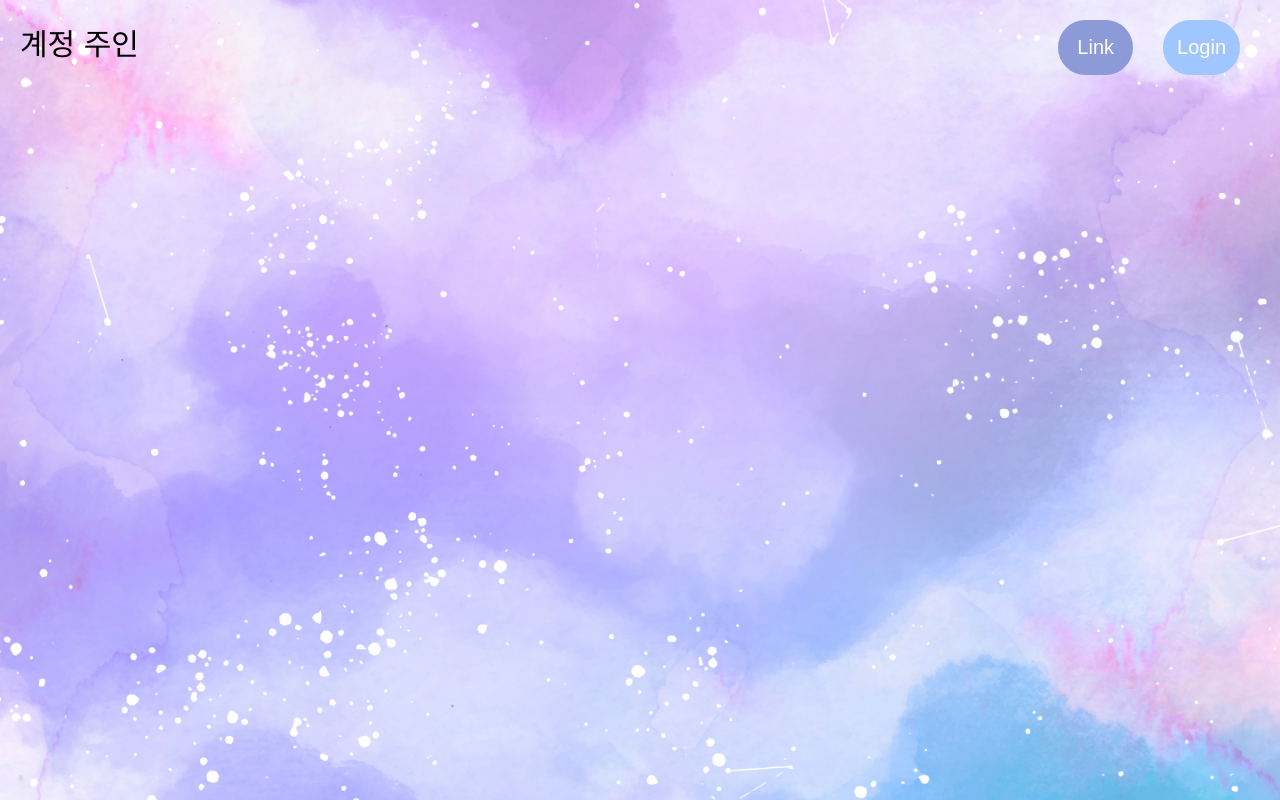
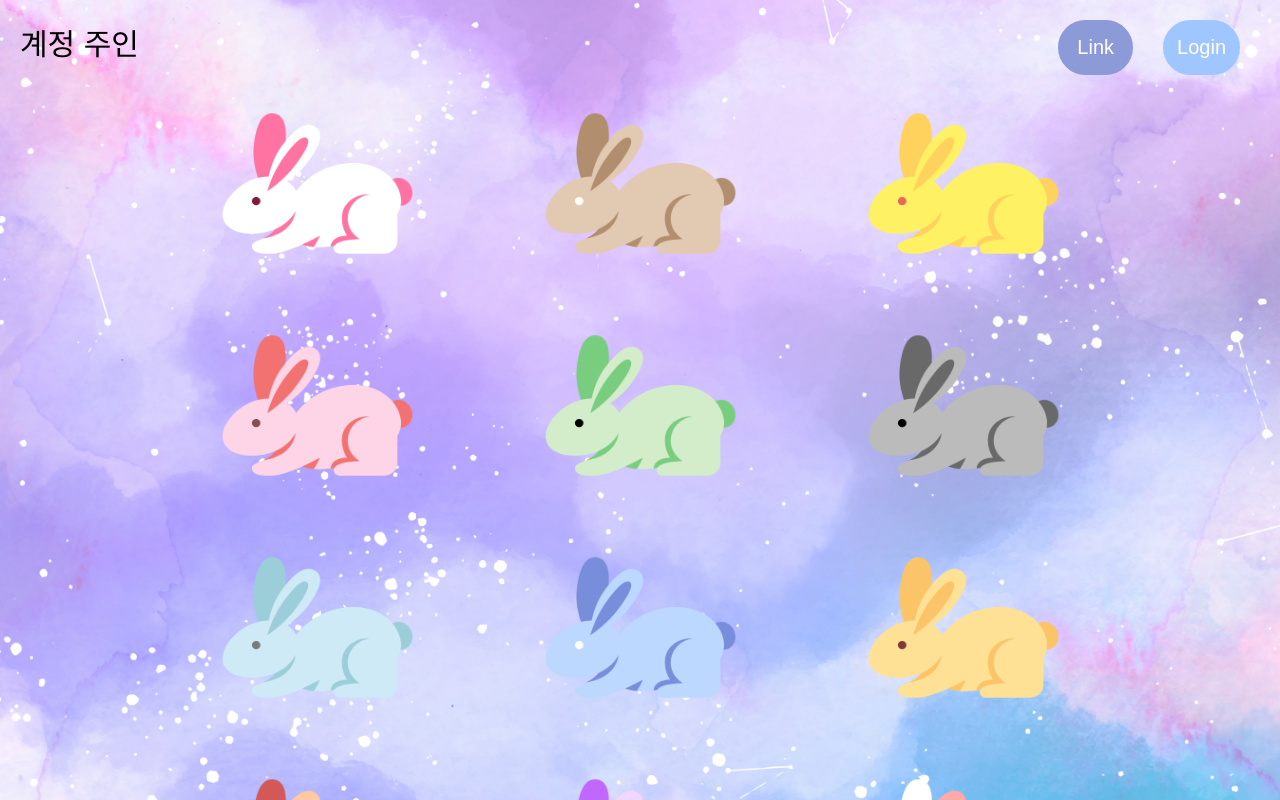
Before and after one commit to Corner-1th-Hackathon/front-end, a React (Create React App) app: page /rabbits in a window 1280 px wide. Shown: the top 800 px of the page. Built offline with nearby package versions, Linux system fonts and the light colour scheme.

Commit message:
RabbitsPage 작업

```diff
--- a/src/css/RabbitsPage.css
+++ b/src/css/RabbitsPage.css
@@ -0,0 +1,12 @@
+.rabbits-wrapper{
+    display: flex;
+    flex-wrap: wrap;
+    align-content: center;
+    justify-content: center;
+    margin-top: -40px;
+    padding-bottom: 30px;
+}
+
+.month-rabbit-img{
+    margin: 0px 40px -5px 40px;
+}
--- a/src/pages/RabbitsPage.js
+++ b/src/pages/RabbitsPage.js
@@ -1,6 +1,7 @@
 import React from "react";
 import "../css/RabbitsPage.css";
 import "../css/CalendarPage.css";
+import { NavLink } from "react-router-dom";
 import jan from "../images/1월.png";
 import feb from "../images/2월.png";
 import mar from "../images/3월.png";
@@ -14,6 +15,23 @@ import oct from "../images/10월.png";
 import nov from "../images/11월.png";
 import dec from "../images/12월.png";
 
+const monthList = [
+  "jan",
+  "feb",
+  "mar",
+  "apr",
+  "may",
+  "jun",
+  "jul",
+  "aug",
+  "sep",
+  "oct",
+  "nov",
+  "dec",
+];
+
+const rabbitList = [jan, feb, mar, apr, may, jun, jul, aug, sep, oct, nov, dec];
+
 const RabbitsPage = () => {
   return (
     <div className="rabbits">
@@ -24,6 +42,20 @@ const RabbitsPage = () => {
           <button className="login-btn">Login</button>
         </div>
       </div>
+
+      <div className="rabbits-wrapper">
+        {monthList.map((value, index) => (
+          <NavLink to={`/${value}`} key={index}>
+            <img
+              className="month-rabbit-img"
+              alt="토끼"
+              src={rabbitList[index]}
+              width="243px"
+              height="223px"
+            ></img>
+          </NavLink>
+        ))}
+      </div>
     </div>
   );
 };
```
